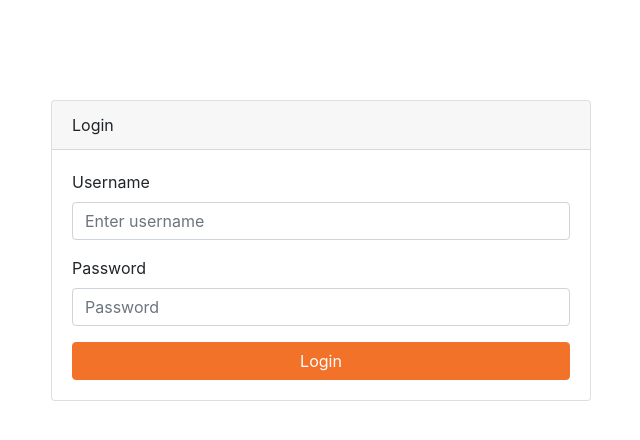
After one commit to ijaszs/stifado, a Django app: page /login in a window 1280 px wide. The commit adds this page. Shown: the top 440 px of the page, without its empty margins (319-959 px from the left). Run offline with Django 5.2, Linux system fonts and the light colour scheme; some libraries are stand-ins or nearby versions.

Commit message:
login page created

```diff
--- a/stifado/core/templates/index.html
+++ b/stifado/core/templates/index.html
@@ -37,12 +37,14 @@
     <!-- ===============================================-->
     <main class="main" id="top">
       <nav class="navbar navbar-expand-lg navbar-light bg-light fixed-top" data-navbar-on-scroll="data-navbar-on-scroll">
-        <div class="container"><a class="navbar-brand d-inline-flex" href="index.html"><img class="d-inline-block" src="assets/img/gallery/logo.svg" alt="logo" /><span class="text-1000 fs-3 fw-bold ms-2 text-gradient">Stifado</span></a><button class="navbar-toggler" type="button" data-bs-toggle="collapse" data-bs-target="#navbarSupportedContent" aria-controls="navbarSupportedContent" aria-expanded="false" aria-label="Toggle navigation"><span class="navbar-toggler-icon"> </span></button>
+        <div class="container"><a class="navbar-brand d-inline-flex" href="index.html">
+          <img class="d-inline-block" src="static/images/logo.png" alt="logo" width="100px" height="60x"/>
+          <span class="text-1000 fs-3 fw-bold ms-2 text-gradient">Stifado</span></a><button class="navbar-toggler" type="button" data-bs-toggle="collapse" data-bs-target="#navbarSupportedContent" aria-controls="navbarSupportedContent" aria-expanded="false" aria-label="Toggle navigation"><span class="navbar-toggler-icon"> </span></button>
           <div class="collapse navbar-collapse border-top border-lg-0 my-2 mt-lg-0" id="navbarSupportedContent">
             <div class="mx-auto pt-5 pt-lg-0 d-block d-lg-none d-xl-block">
               <p class="mb-0 fw-bold text-lg-center">Deliver to: <i class="fas fa-map-marker-alt text-warning mx-2"></i><span class="fw-normal">Current Location </span><span>Mirpur 1 Bus Stand, Dhaka</span></p>
             </div>
-            <form class="d-flex mt-4 mt-lg-0 ms-lg-auto ms-xl-0">
+            <form class="d-flex mt-4 mt-lg-0 ms-lg-auto ms-xl-0" action="{% url 'login' %}">
               <div class="input-group-icon pe-2"><i class="fas fa-search input-box-icon text-primary"></i><input class="form-control border-0 input-box bg-100" type="search" placeholder="Search Food" aria-label="Search" /></div><button class="btn btn-white shadow-warning text-warning" type="submit"> <i class="fas fa-user me-2"></i>Login</button>
             </form>
           </div>
--- /dev/null
+++ b/stifado/core/templates/login.html
@@ -0,0 +1,42 @@
+<!DOCTYPE html>
+<html lang="en">
+<head>
+  <meta charset="UTF-8">
+  <meta name="viewport" content="width=device-width, initial-scale=1.0">
+  <title>Login Page</title>
+  <!-- Bootstrap CSS -->
+  <link rel="stylesheet" href="https://stackpath.bootstrapcdn.com/bootstrap/4.5.2/css/bootstrap.min.css">
+  <style>
+    .login-container {
+      margin-top: 100px;
+    }
+  </style>
+</head>
+<body>
+
+    <div class="container">
+    <div class="row justify-content-center login-container">
+        <div class="col-md-6">
+        <div class="card">
+            <div class="card-header">
+            Login
+            </div>
+            <div class="card-body">
+            <form>
+                <div class="form-group">
+                <label for="username">Username</label>
+                <input type="text" class="form-control" id="username" placeholder="Enter username">
+                </div>
+                <div class="form-group">
+                <label for="password">Password</label>
+                <input type="password" class="form-control" id="password" placeholder="Password">
+                </div>
+                <button  type="submit" class="btn btn-white btn-block" style="color: #fff ; border-color: #F17228; background-color: #F17228;">Login</button>
+            </form>
+            </div>
+        </div>
+        </div>
+    </div>
+    </div>
+</body>
+</html>
--- a/stifado/core/urls.py
+++ b/stifado/core/urls.py
@@ -7,6 +7,8 @@ from django.conf import settings
 from django.conf.urls.static import static
 urlpatterns = [
         path('', views.index, name='index'),
+        path('login', views.login, name='login'),
+
 
 
 
--- a/stifado/core/views.py
+++ b/stifado/core/views.py
@@ -4,3 +4,6 @@ from django.http import HttpResponse
 # Create your views here.
 def index(request):
     return render(request,"index.html")
+
+def login(request):
+    return render(request,"login.html")
```
Also changed, not shown: stifado/core/static/images/logo.png (added).
